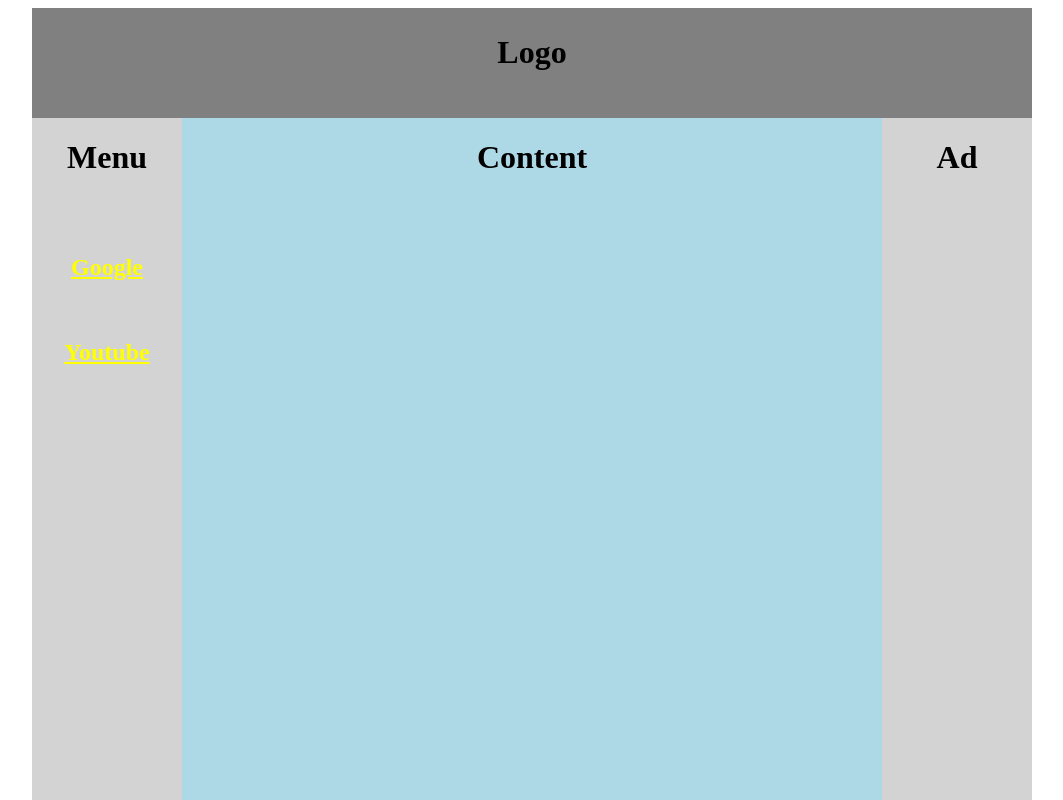
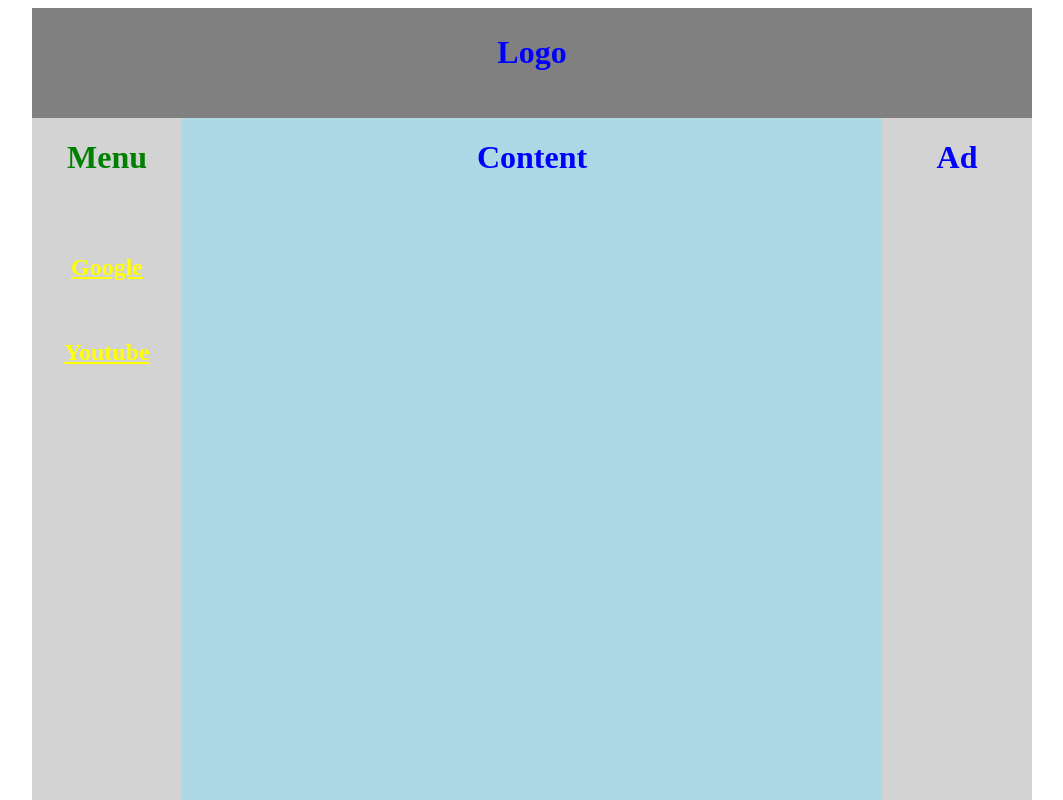
Before and after one commit to 433MHz/HTML-CSS-div-practise, a plain HTML site: page index.htm in a window 1280 px wide. Shown: the top 800 px of the page, without its empty margins (108-1171 px from the left). Drawn offline with Linux system fonts and the light colour scheme.

Commit message:
CSS cascading in external .css file, in head section and inline

```diff
--- a/index.htm
+++ b/index.htm
@@ -7,6 +7,15 @@
 	<meta name="keywords" content="nauka, testowa"/>
 	<meta http-equiv="X-UA-Compatible" content="IE=edge,chrome=1">
 	<link rel="stylesheet" type="text/css" href="stylesheet.css">
+
+	<style type="text/css">
+
+		h1
+		{
+			color: blue;
+		}
+
+	</style>
 </head>
 <body>
 <div id="container">
@@ -15,7 +24,7 @@
 	</div>
 
 	<div id="menu">
-		<h1>Menu</h1><br/><br/>
+		<h1 style="color: green;">Menu</h1><br/><br/>
 
 		<h2><a href="https://www.google.pl" target="_blank">Google</a></h2><br/>
 		<h2><a href="https://www.youtube.com" target="_blank">Youtube</a></h2><br/>
--- a/stylesheet.css
+++ b/stylesheet.css
@@ -64,3 +64,8 @@ a:hover
 {
 color: red;
 }
+
+h1
+{
+color: red;
+}
```
